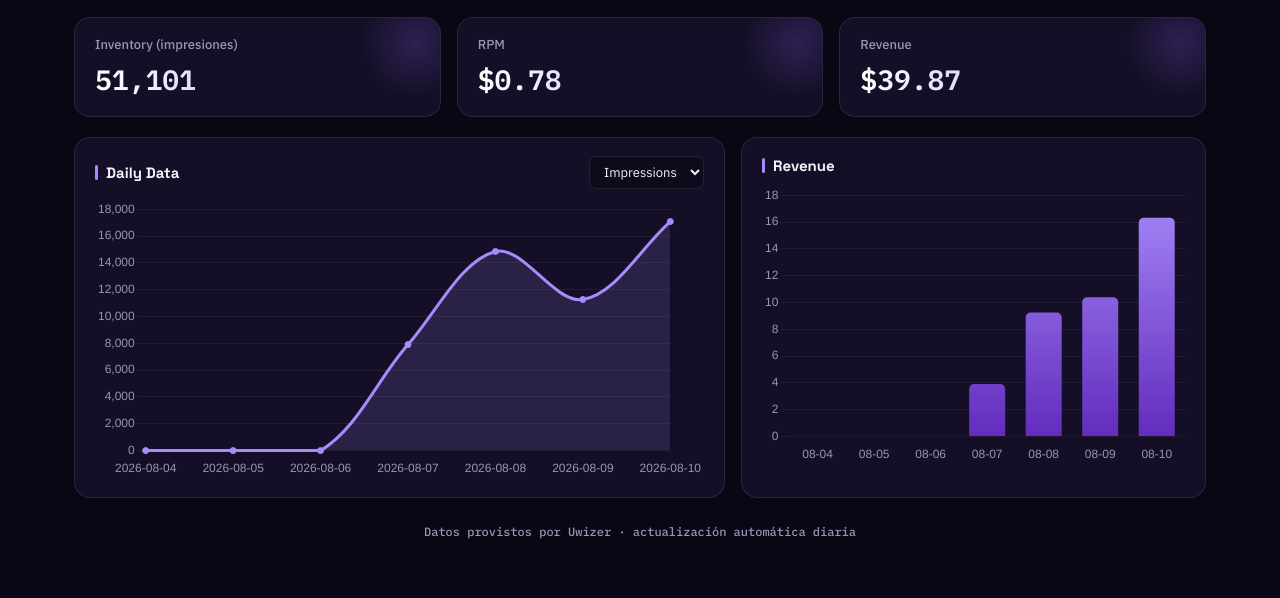
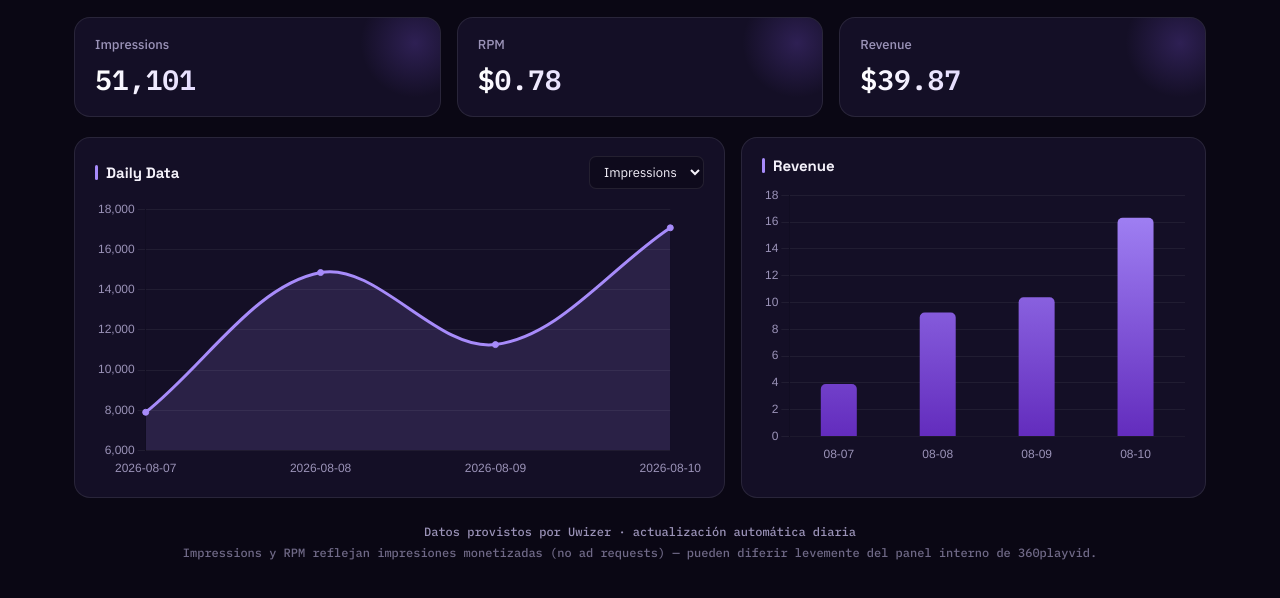
Before and after one commit to UwizerAdm/chacabuco-en-red-dashboard, a plain HTML site: page index.html in a window 1280 px wide. Shown: the part 312-910 px from the top of the page. Drawn offline with nearby package versions, Linux system fonts and the light colour scheme.

Commit message:
Renombrar Inventory a Impressions y ocultar dias sin datos previos al lanzamiento

```diff
--- a/index.html
+++ b/index.html
@@ -139,7 +139,7 @@
   </div>
 
   <div class="kpis">
-    <div class="kpi"><div class="label">Inventory (impresiones)</div><div class="value" id="kpiImpressions">—</div></div>
+    <div class="kpi"><div class="label">Impressions</div><div class="value" id="kpiImpressions">—</div></div>
     <div class="kpi"><div class="label">RPM</div><div class="value" id="kpiRpm">—</div></div>
     <div class="kpi"><div class="label">Revenue</div><div class="value" id="kpiRevenue">—</div></div>
   </div>
@@ -165,6 +165,7 @@
   </div>
 
   <div class="footer-note">Datos provistos por Uwizer · actualización automática diaria</div>
+  <div class="footer-note" style="margin-top:6px; opacity:.7;">Impressions y RPM reflejan impresiones monetizadas (no ad requests) — pueden diferir levemente del panel interno de 360playvid.</div>
 </div>
 
 <script>
@@ -206,7 +207,10 @@ function renderUpdatedAt(){
 
 function render(){
   if (!fullData) return;
-  const rows = fullData.daily.slice(-currentRange);
+  const all = fullData.daily;
+  const firstActive = all.findIndex(r => r.impression > 0 || r.revenue > 0);
+  const trimmed = firstActive === -1 ? all : all.slice(firstActive);
+  const rows = trimmed.slice(-currentRange);
 
   const totalImpr = rows.reduce((s,r)=>s+r.impression, 0);
   const totalRev = rows.reduce((s,r)=>s+r.revenue, 0);
```
